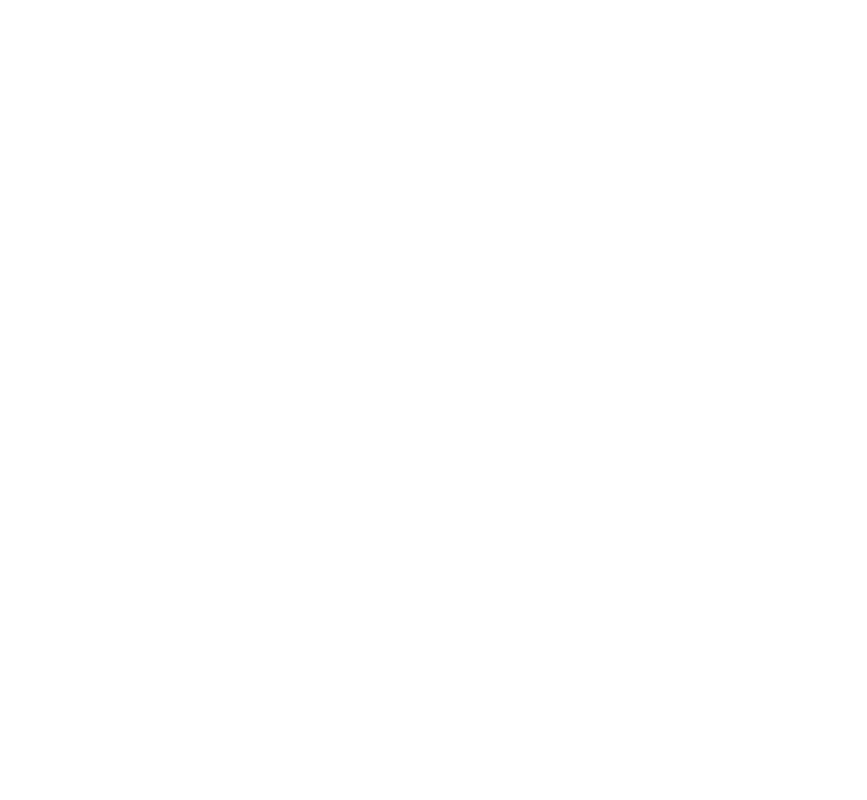
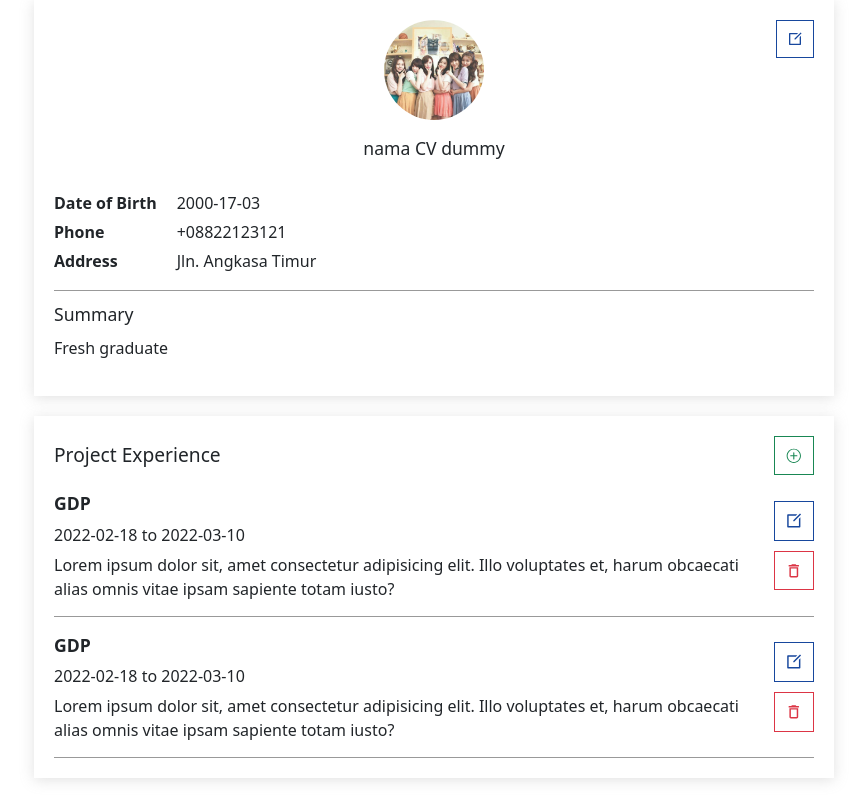
Before and after one commit to Lahar91/academic_amartek, a React (Create React App) app in the folder Front_End/academi_amartek/: page /cv in a window 1280 px wide. Before the commit this address had no page. Shown: the whole page, without its empty margins (206-1073 px from the left). Built offline with nearby package versions, Linux system fonts and the light colour scheme.

Commit message:
create cv view - still on progress

```diff
--- a/Front_End/academi_amartek/package.json
+++ b/Front_End/academi_amartek/package.json
@@ -10,7 +10,9 @@
     "@testing-library/react": "^13.4.0",
     "@testing-library/user-event": "^13.5.0",
     "axios": "^1.3.5",
+    "bootstrap": "^5.2.3",
     "react": "^18.2.0",
+    "react-bootstrap": "^2.7.2",
     "react-dom": "^18.2.0",
     "react-icons": "^4.8.0",
     "react-router-dom": "^6.10.0",
--- a/Front_End/academi_amartek/src/App.js
+++ b/Front_End/academi_amartek/src/App.js
@@ -2,6 +2,7 @@
 import CariLowongan from "./components/page/user_management/cari_lowongan";
 import Dashboard from "./components/template/admin/dashboard";
 import UserView from "./components/template/admin/user-view";
+import CurriculumVitae from "./components/template/cv";
 
 // ini untuk route url aplikasi
 function App() {
@@ -11,6 +12,7 @@
 				<Route path="/" element={<CariLowongan />} />
 				<Route path="/dashboard" element={<Dashboard />} />
 				<Route path="/user" element={<UserView />} />
+				<Route path="/cv" element={<CurriculumVitae />} />
 			</Routes>
 		</Router>
 	);
--- a/Front_End/academi_amartek/src/components/template/admin/dashboard/index.js
+++ b/Front_End/academi_amartek/src/components/template/admin/dashboard/index.js
@@ -7,7 +7,22 @@
 			<Header />
 			<div style={{ display: "flex" }}>
 				<Sidebar />
-				test
+				<div
+					style={{
+						margin: "20px 30px 0 0",
+						backgroundColor: "white",
+						boxShadow: "0px 2px 25px rgba(157, 157, 157, 0.3)",
+						height: "100%",
+						width: "100%",
+						padding: "10px",
+					}}
+				>
+					<p>test from dashboard</p>
+					<p>
+						Lorem ipsum dolor sit amet consectetur adipisicing elit. Nobis maxime illum ex
+						quas voluptates nisi odio quia neque aperiam dolore?
+					</p>
+				</div>
 			</div>
 		</div>
 	);
--- /dev/null
+++ b/Front_End/academi_amartek/src/components/template/admin/modal-cv/index.js
@@ -0,0 +1,22 @@
+import { Modal, Button } from "react-bootstrap";
+
+function ModalCV({ show, hide }) {
+	return (
+		<Modal show={show} onHide={hide}>
+			<Modal.Header closeButton>
+				<Modal.Title>Modal heading</Modal.Title>
+			</Modal.Header>
+			<Modal.Body>Woohoo, you're reading this text in a modal!</Modal.Body>
+			<Modal.Footer>
+				<Button variant="secondary" onClick={hide}>
+					Close
+				</Button>
+				<Button variant="primary" onClick={hide}>
+					Save Changes
+				</Button>
+			</Modal.Footer>
+		</Modal>
+	);
+}
+
+export default ModalCV;
--- a/Front_End/academi_amartek/src/components/template/admin/sidebar/index.css
+++ b/Front_End/academi_amartek/src/components/template/admin/sidebar/index.css
@@ -1,6 +1,6 @@
 .dash-sidebar{
   background-color: var(--main-color);
-  width: 200px;
+  width: 250px;
   height: 100vh;
   color: #fff;
 }
--- a/Front_End/academi_amartek/src/components/template/admin/user-view/index.js
+++ b/Front_End/academi_amartek/src/components/template/admin/user-view/index.js
@@ -7,7 +7,22 @@
 			<Header />
 			<div style={{ display: "flex" }}>
 				<Sidebar />
-				test from user
+				<div
+					style={{
+						margin: "20px 30px 0 0",
+						backgroundColor: "white",
+						boxShadow: "0px 2px 25px rgba(157, 157, 157, 0.3)",
+						height: "100%",
+						width: "100%",
+						padding: "10px",
+					}}
+				>
+					<p>test from user</p>
+					<p>
+						Lorem ipsum dolor sit amet consectetur adipisicing elit. Nobis maxime illum ex
+						quas voluptates nisi odio quia neque aperiam dolore?
+					</p>
+				</div>
 			</div>
 		</div>
 	);
--- /dev/null
+++ b/Front_End/academi_amartek/src/components/template/cv/index.css
@@ -0,0 +1,204 @@
+/* styling cv container */
+.cv-container{
+  max-width: 800px;
+  margin: 0 auto;
+}
+
+/* styling cv data diri */
+.cv-data-diri, .cv-project-exp{
+  padding: 20px;
+  box-shadow: 0px 2px 13px rgba(157, 157, 157, 0.3);
+  position: relative;
+}
+
+.cv-data-diri .edit-data-diri{
+  position: absolute;
+  right: 20px;
+  display: flex;
+  align-items: center;
+  padding: 10px;
+  border: 1px solid var(--main-color);
+  cursor: pointer;
+  transition: .3s;
+}
+
+/* style untuk button edit data diri */
+.cv-data-diri .edit-data-diri:hover{
+  background-color: var(--main-color);
+}
+
+.cv-data-diri .edit-data-diri svg {
+  font-size: 1em;
+  transition: .3s;
+  color: var(--main-color);
+}
+
+.cv-data-diri .edit-data-diri:hover svg{
+  color: #fff;
+}
+/* end style untuk button edit data diri */
+
+.cv-data-diri .img-data-diri img {
+  border-radius: 50%;
+  width: 100px;
+  height: 100px;
+  margin: 0 auto;
+  display: block;
+}
+
+.cv-data-diri .nama-data-diri{
+  text-align: center;
+  margin-top: 15px;
+  font-size: 1.1em;
+  margin-bottom: 30px;
+}
+
+.flex-title{
+  display: flex;
+  gap: 0 20px;
+  padding-bottom: 17px;
+  border-bottom: 1px solid rgba(0, 0, 0, 0.4);
+}
+
+.flex-title .cv-title, .cv-title-value{
+  display: flex;
+  flex-direction: column;
+  gap: 5px 0;
+  font-weight: bold;
+}
+
+.cv-title-value {
+  font-weight: normal;
+}
+
+.cv-title p, .cv-title-value p {
+  margin-bottom: 0 !important;
+}
+
+.cv-data-diri .cv-summary-data-diri{
+  padding-top: 10px;
+}
+
+.cv-data-diri .cv-summary-data-diri p:nth-child(1){
+  font-size: 1.1em;
+  margin-bottom: 8px;
+}
+/* end cv data diri */
+
+
+/* cv project experience */
+.cv-project-exp{
+  margin-top: 20px;
+}
+
+.cv-project-exp .pe-judul{
+  display: flex;
+  align-items: center;
+  justify-content: space-between;
+}
+
+.cv-project-exp .pe-judul p {
+  font-size: 1.2em;
+  margin-bottom: 0 !important;
+}
+
+.cv-project-exp .pe-judul .add-pe{
+  display: flex;
+  align-items: center;
+  padding: 10px;
+  border: 1px solid #198754;
+  cursor: pointer;
+  transition: .3s;
+}
+
+.cv-project-exp .pe-judul .add-pe:hover{
+  background-color: #198754;
+}
+
+.cv-project-exp .pe-judul .add-pe svg {
+  color: #198754;
+  font-size: 1.1em;
+}
+
+.cv-project-exp .pe-judul .add-pe:hover svg{
+  color: #fff;
+}
+
+.cv-project-exp .pe-value{
+  display: flex;
+  align-items: center;
+  gap: 0 20px;
+  padding-bottom: 15px;
+  padding-top: 15px;
+  border-bottom: 1px solid rgba(0, 0, 0, 0.4);
+}
+
+.cv-project-exp .pe-value .pe-value-info{
+  display: flex;
+  flex-direction: column;
+  gap: 6px 0;
+}
+
+.cv-project-exp .pe-value .pe-value-info p {
+  margin-bottom: 0 !important;
+}
+
+.cv-project-exp .pe-value .pe-value-info p:nth-child(1){
+  font-weight: bold;
+  font-size: 1.1em;
+}
+
+.cv-project-exp .pe-value .pe-value-action{
+  display: flex;
+  flex-direction: column;
+  align-items: center;
+  justify-content: center;
+  gap: 10px 0;
+}
+
+.cv-project-exp .pe-value .pe-value-action .pe-action-edit, .pe-action-delete{
+  display: flex;
+  align-items: center;
+  padding: 10px;
+  cursor: pointer;
+  transition: .3s;
+}
+
+/* cv pe button edit style */
+.cv-project-exp .pe-value .pe-value-action .pe-action-edit{
+  border: 1px solid var(--main-color);
+}
+
+.cv-project-exp .pe-value .pe-value-action .pe-action-edit:hover{
+  background-color: var(--main-color);
+}
+
+.cv-project-exp .pe-value .pe-value-action .pe-action-edit svg {
+  color: var(--main-color);
+  font-size: 1.1em;
+}
+
+.cv-project-exp .pe-value .pe-value-action .pe-action-edit:hover svg{
+  color: #fff;
+}
+/* end cv pe button edit style */
+
+/* cv pe button delete style */
+.cv-project-exp .pe-value .pe-value-action .pe-action-delete{
+  border: 1px solid #DC3545;
+}
+
+.cv-project-exp .pe-value .pe-value-action .pe-action-delete:hover{
+  background-color: #DC3545;
+}
+
+.cv-project-exp .pe-value .pe-value-action .pe-action-delete svg{
+  color: #DC3545;
+  font-size: 1.1em;
+}
+
+.cv-project-exp .pe-value .pe-value-action .pe-action-delete:hover svg {
+  color: #fff;
+}
+/* end cv pe button delete style */
+/* end cv project experience */
--- /dev/null
+++ b/Front_End/academi_amartek/src/components/template/cv/index.js
@@ -0,0 +1,107 @@
+import "./index.css";
+
+import { RiEditBoxLine } from "react-icons/ri";
+import { IoIosAddCircleOutline } from "react-icons/io";
+import { MdOutlineDeleteOutline } from "react-icons/md";
+import ModalCV from "../admin/modal-cv";
+import { useState } from "react";
+import "bootstrap/dist/css/bootstrap.min.css";
+import "bootstrap/dist/js/bootstrap.min.js";
+
+function CurriculumVitae() {
+	const [show, setShow] = useState(false);
+
+	const handleClose = () => setShow(false);
+	const handleShow = () => setShow(true);
+
+	return (
+		<div className="cv-wrap">
+			<div className="cv-container">
+				{/* data diri */}
+				<div className="cv-data-diri">
+					<div className="edit-data-diri" onClick={handleShow}>
+						<RiEditBoxLine />
+					</div>
+					<div className="img-data-diri">
+						<img src="/dummyimg-card.jpg" alt="Foto CV" />
+					</div>
+					<p className="nama-data-diri">nama CV dummy</p>
+					<div className="flex-title">
+						<div className="cv-title">
+							<p>Date of Birth</p>
+							<p>Phone</p>
+							<p>Address</p>
+						</div>
+						<div className="cv-title-value">
+							<p>2000-17-03</p>
+							<p>+08822123121</p>
+							<p>Jln. Angkasa Timur</p>
+						</div>
+					</div>
+
+					<div className="cv-summary-data-diri">
+						<p>Summary</p>
+						<p>Fresh graduate</p>
+					</div>
+				</div>
+
+				{/* project experience */}
+				<div className="cv-project-exp">
+					{/* item project experience */}
+					<div className="pe-judul">
+						<p>Project Experience</p>
+						<div className="add-pe">
+							<IoIosAddCircleOutline />
+						</div>
+					</div>
+					<div className="pe-value-container">
+						<div className="pe-value">
+							<div className="pe-value-info">
+								<p>GDP</p>
+								<p>2022-02-18 to 2022-03-10</p>
+								<p>
+									Lorem ipsum dolor sit, amet consectetur adipisicing elit. Illo
+									voluptates et, harum obcaecati alias omnis vitae ipsam sapiente totam
+									iusto?
+								</p>
+							</div>
+							<div className="pe-value-action">
+								<div className="pe-action-edit">
+									<RiEditBoxLine />
+								</div>
+								<div className="pe-action-delete">
+									<MdOutlineDeleteOutline />
+								</div>
+							</div>
+						</div>
+
+						{/* item project experience */}
+						<div className="pe-value">
+							<div className="pe-value-info">
+								<p>GDP</p>
+								<p>2022-02-18 to 2022-03-10</p>
+								<p>
+									Lorem ipsum dolor sit, amet consectetur adipisicing elit. Illo
+									voluptates et, harum obcaecati alias omnis vitae ipsam sapiente totam
+									iusto?
+								</p>
+							</div>
+							<div className="pe-value-action">
+								<div className="pe-action-edit">
+									<RiEditBoxLine />
+								</div>
+								<div className="pe-action-delete">
+									<MdOutlineDeleteOutline />
+								</div>
+							</div>
+						</div>
+					</div>
+				</div>
+			</div>
+
+			<ModalCV show={show} hide={handleClose} />
+		</div>
+	);
+}
+
+export default CurriculumVitae;
```
Also changed, not shown: 1 other file (tests, documents, lock files or other folders).
